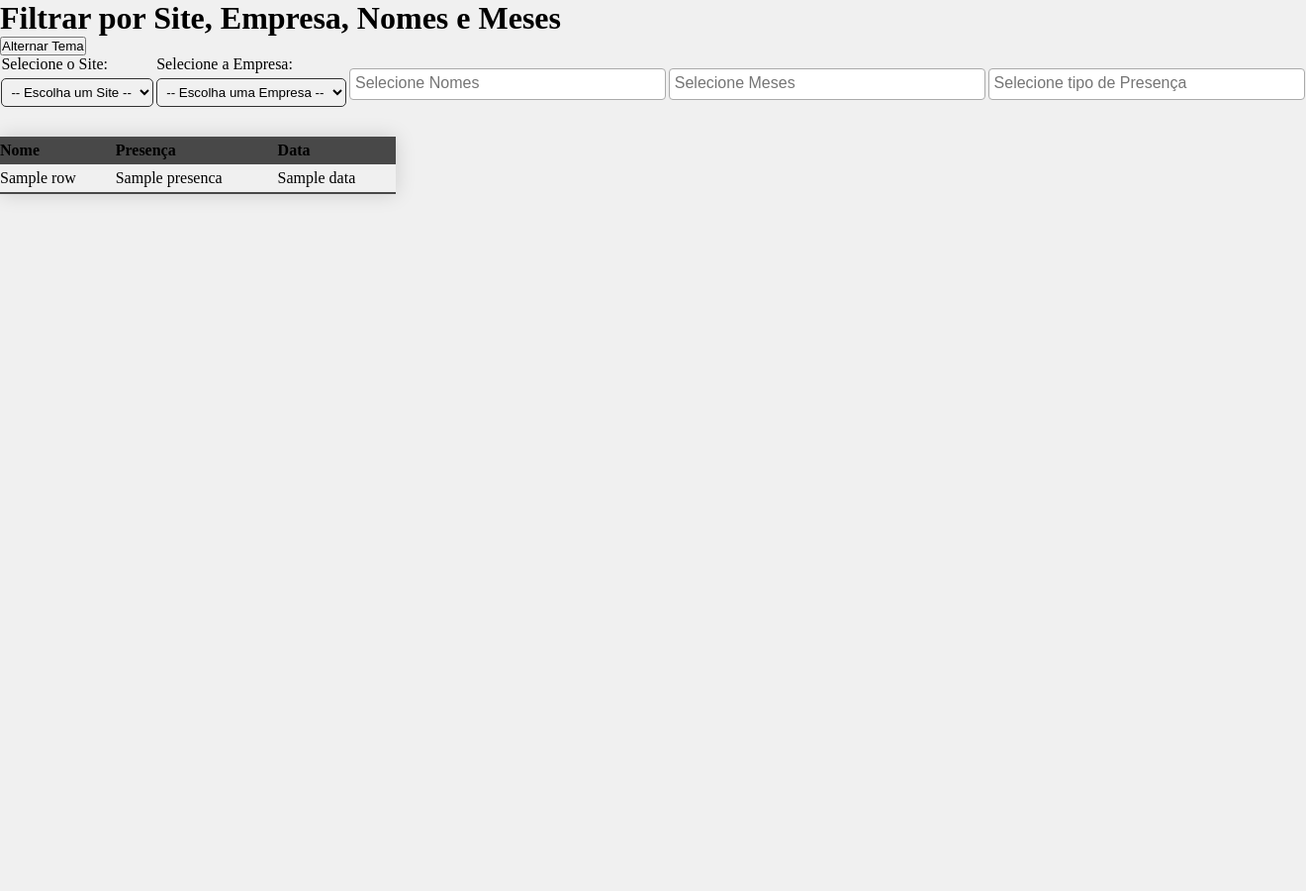
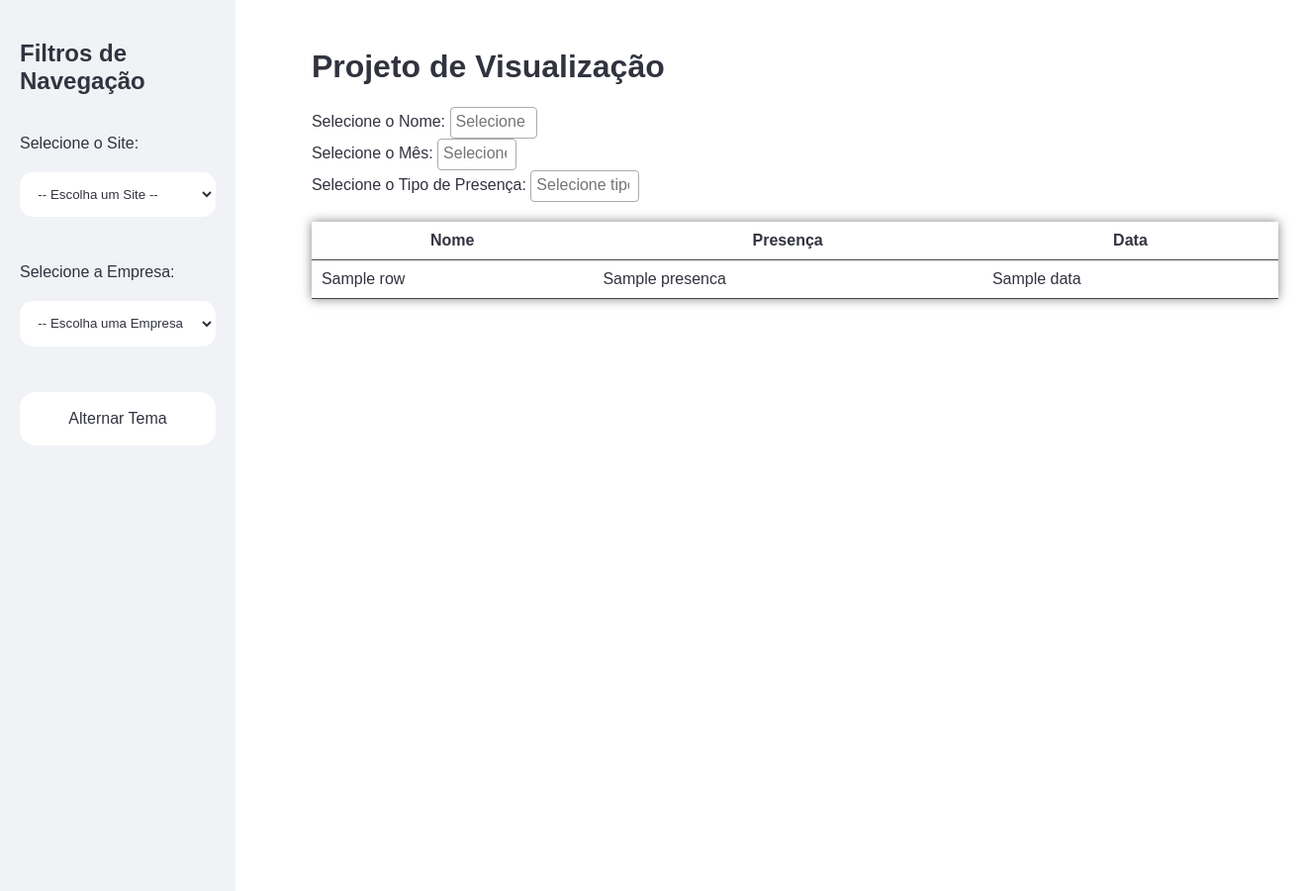
Before and after one commit to Pontessxx/VenvQua-Flask_integration_v1, a Flask app: template meu_app_flask/templates/index.html in a window 1320 px wide. Shown: the whole page at 99% size. Run offline with Flask 3, Linux system fonts and the light colour scheme; the template is opened without the code that fills it: most values are stand-ins (such as "Sample title", 1, 10 or a date in 2020).

Commit message:
css melhorado

```diff
--- a/meu_app_flask/static/styles.css
+++ b/meu_app_flask/static/styles.css
@@ -1,116 +1,77 @@
 :root {
-    /* Variáveis de cores para o modo claro */
-    --primary-color: #484848; /* Cor primária (elementos principais) */
-    --secondary-color: #ffffff; /* Cor secundária (textos) */
-    --background-color: #f0f0f0; /* Cor de fundo */
-    --text-color: #000000; /* Cor de texto para modo claro */
-    --table-row-background: #c2c2c2; /* Fundo alternado das linhas da tabela */
-    --table-border-color: #dddddd; /* Cor da borda da tabela */
-    --box-shadow-color: rgba(0, 0, 0, 0.15); /* Cor de sombra */
-    --selects-forms-border-color: #313131; /* Cor da borda dos selects */
+    /* Modo Claro */
+    --background-color: rgb(255, 255, 255); /* Cor de fundo */
+    --menu-background-color: rgb(240, 242, 246); /* Cor do menu */
+    --text-color: rgb(49, 51, 63); /* Cor do texto */
+    --table-border-color: #444; /* Cor das bordas da tabela */
+    --box-shadow-color: rgba(0, 0, 0, 0.5); /* Sombra */
 }
 
-body.dark-mode {
-    /* Variáveis de cores para o modo escuro */
-    --primary-color: #222222; /* Cor primária no modo escuro */
-    --secondary-color: #bbbbbb; /* Cor de destaque no modo escuro */
-    --background-color: #121212; /* Cor de fundo escuro */
-    --text-color: #ffffff; /* Cor de texto branco no modo escuro */
-    --table-row-background: #333333; /* Cor de fundo das linhas da tabela no modo escuro */
-    --table-border-color: #555555; /* Cor da borda da tabela no modo escuro */
-    --box-shadow-color: rgba(255, 255, 255, 0.15); /* Cor da sombra no modo escuro */
-    --selects-forms-border-color: #747474;
+.dark-mode {
+    /* Modo Escuro */
+    --background-color: rgb(14, 17, 23); /* Cor de fundo */
+    --menu-background-color: rgb(38, 39, 48); /* Cor do menu */
+    --text-color: rgb(255, 255, 255); /* Cor do texto */
 }
 
-/* Aplicando as cores às diferentes partes do site */
-* {
-    padding: 0;
-    margin: 0;
-    box-sizing: border-box;
+/* Aplicação das cores usando as variáveis */
+body {
+    background-color: var(--background-color);
+    color: var(--text-color);
+    font-family: Arial, sans-serif;
+    transition: background-color 0.3s, color 0.3s;
 }
 
-body {
-    background-color: var(--background-color); /* Cor de fundo */
-    color: var(--text-color); /* Cor do texto */
+.menu {
+    background-color: var(--menu-background-color);
+    padding: 20px;
+    width: 15%;
+    height: 100vh;
+    position: fixed;
+    left: 0;
+    top: 0;
+    display: flex;
+    flex-direction: column;
+    gap: 20px;
+    transition: background-color 0.3s;
 }
 
-h1, h2, h3, h4, h5, h6, p, label, select, input {
-    color: var(--text-color); /* Cor do texto em elementos principais */
+.main-content {
+    margin-left: 22%; /* Espaço para o menu lateral */
+    padding: 20px;
+}
+.menu #site,
+.menu #empresa {
+    padding: 1em;
+    border-radius: 1em;
+    margin-bottom: 2em;
+    background-color: var(--background-color);
+    color: var(--text-color);
+    border-color: transparent;
 }
 
-.teste {
-    display: flex;
-    justify-content: space-around;
-    align-items: center;
+.menu button{
+    background-color: var(--background-color);
+    color: var(--text-color);
+    border-color: transparent;
+    padding: 1em;
+    border-radius: 1em;
+    cursor: pointer;
+    font-size: 1em;
+}
+.menu button:hover {
+    background-color: var(--menu-background-color);
+    transition: background-color 0.3s;
 }
 
-/* Estilos de seleção dos formulários */
-.teste .selects-forms {
-    display: flex;
-    flex-direction: column;
-}
-.teste .selects-forms select {
-    margin: 5px 0;
-    padding: 5px;
-    border: 1px solid var(--selects-forms-border-color);
-    border-radius: 5px;
-    background-color: var(--background-color);
-    color: var(--text-color);
-}
-/* Estilos dos componentes Select2 */
-.select2 {
-    width: 20em;
+.content-table {
+    width: 100%;
+    border-collapse: collapse;
+    margin-top: 20px;
+    box-shadow: 0 0 10px var(--box-shadow-color);
 }
 
-.select2-container--default .select2-selection--multiple .select2-selection__choice {
-    background-color: var(--primary-color); /* Cor do fundo dos itens selecionados */
-    color: var(--secondary-color); /* Cor do texto dos itens selecionados */
-}
-
-.select2-container--default .select2-selection--multiple .select2-selection__choice span {
-    color: var(--secondary-color);
-}
-
-/* Estilização da Tabela */
-.content-table {
-    border-collapse: collapse;
-    margin: 25px 0;
-    font: 0.9em;
-    min-width: 400px;
-    box-shadow: 0 0 20px var(--box-shadow-color);
-}
-
-.content-table thead tr {
-    background-color: var(--primary-color);
-    color: var(--secondary-color);
-    text-align: left;
-    font-weight: bold;
-}
-
-.content-table th,
-.content-table td {
-    padding: 5px 0px;
-    color: var(--text-color); /* Texto da tabela */
-}
-
-.content-table tbody tr {
+.content-table th, .content-table td {
+    padding: 10px;
     border-bottom: 1px solid var(--table-border-color);
 }
-
-.content-table tbody tr:nth-of-type(even) {
-    background-color: var(--table-row-background);
-}
-
-.content-table tbody tr:last-of-type {
-    border-bottom: 2px solid var(--primary-color);
-}
-
-/* Adicionando um estilo para links no modo escuro */
-a {
-    color: var(--text-color); /* Links também seguem a cor de texto */
-    text-decoration: none;
-}
-
-a:hover {
-    color: var(--secondary-color); /* Efeito de hover nos links */
-}
--- a/meu_app_flask/templates/index.html
+++ b/meu_app_flask/templates/index.html
@@ -40,80 +40,89 @@
             $('#presenca').on('change', function() {
                 this.form.submit();
             });
-            $('#toggle-theme').on('click', function() {
+            const savedTheme = localStorage.getItem('theme');
+            if (savedTheme === 'dark-mode') {
+                document.body.classList.add('dark-mode');
+            }
+
+            // Alternar tema e salvar no Local Storage
+            $('#toggle-theme').on('click', function () {
                 document.body.classList.toggle('dark-mode');
+                const currentTheme = document.body.classList.contains('dark-mode')
+                    ? 'dark-mode'
+                    : 'light-mode';
+                localStorage.setItem('theme', currentTheme);
             });
         });
     </script>
 </head>
 <body>
-    <h1>Filtrar por Site, Empresa, Nomes e Meses</h1>
-    <button id="toggle-theme">Alternar Tema</button>
-    <form class="teste" id="filterForm" action="/" method="POST">
-        <div class="selects-forms">
+    <div class="menu">
+        <h2>Filtros de Navegação</h2>
         <label for="site">Selecione o Site:</label>
         <select id="site" name="site">
             <option value="">-- Escolha um Site --</option>
             {% for site in sites %}
-                    <option value="{{ site }}"
-                        {% if site == selected_site %}selected{% endif %}>
+            <option value="{{ site }}" {% if site == selected_site %}selected{% endif %}>
                 {{ site }}
             </option>
             {% endfor %}
         </select>
-        </div>
 
         {% if empresas %}
-        <div class="selects-forms">
         <label for="empresa">Selecione a Empresa:</label>
         <select id="empresa" name="empresa">
             <option value="">-- Escolha uma Empresa --</option>
             {% for empresa in empresas %}
-                    <option value="{{ empresa }}"
-                        {% if empresa == selected_empresa %}selected{% endif %}>
+            <option value="{{ empresa }}" {% if empresa == selected_empresa %}selected{% endif %}>
                 {{ empresa }}
             </option>
             {% endfor %}
         </select>
+        {% endif %}
+        <button id="toggle-theme">Alternar Tema</button>
     </div>
-        {% endif %}
 
-        <div class="selects-forms" id="nomes-container">
+    <div class="main-content">
+        <div class="content-header">
+            <h1>Projeto de Visualização</h1>
+        </div>
+
+        <div class="filters-container">
+            <div>
+                <label for="nomes">Selecione o Nome:</label>
                 <select id="nomes" name="nomes" multiple="multiple">
                     {% for nome in nomes %}
-                    <option value="{{ nome }}"
-                        {% if nome in selected_nomes %}selected{% endif %}>
+                    <option value="{{ nome }}" {% if nome in selected_nomes %}selected{% endif %}>
                         {{ nome }}
                     </option>
                     {% endfor %}
                 </select>
             </div>
 
-        <div class="selects-forms" id="meses-container">
+            <div>
+                <label for="meses">Selecione o Mês:</label>
                 <select id="meses" name="meses" multiple="multiple">
                     {% for mes in meses %}
-                    <option value="{{ mes }}"
-                        {% if mes in selected_meses %}selected{% endif %}>
+                    <option value="{{ mes }}" {% if mes in selected_meses %}selected{% endif %}>
                         {{ mes }}
                     </option>
                     {% endfor %}
                 </select>
             </div>
-        <div class="selects-forms" id="presenca-container">
+
+            <div>
+                <label for="presenca">Selecione o Tipo de Presença:</label>
                 <select id="presenca" name="presenca" multiple="multiple">
-                <option value="">-- Escolha um Tipo de Presença --</option>
                     {% for presenca in presencas %}
-                    <option value="{{ presenca }}"
-                        {% if presenca in selected_presenca %}selected{% endif %}>
+                    <option value="{{ presenca }}" {% if presenca in selected_presenca %}selected{% endif %}>
                         {{ presenca }}
                     </option>
                     {% endfor %}
                 </select>
             </div>
+        </div>
 
-    </form>
-
-    <!-- Tabela de Resultados -->
         <div id="table-container">
             {% if data is not none %}
             <table class="content-table">
@@ -138,5 +147,6 @@
             <p>Nenhum dado disponível para o filtro selecionado.</p>
             {% endif %}
         </div>
+    </div>
 </body>
 </html>
```
Also changed, not shown: meu_app_flask/tempCodeRunnerFile.py (deleted, +0 -126 lines). Lines whose indentation alone changed are shown as unchanged.
